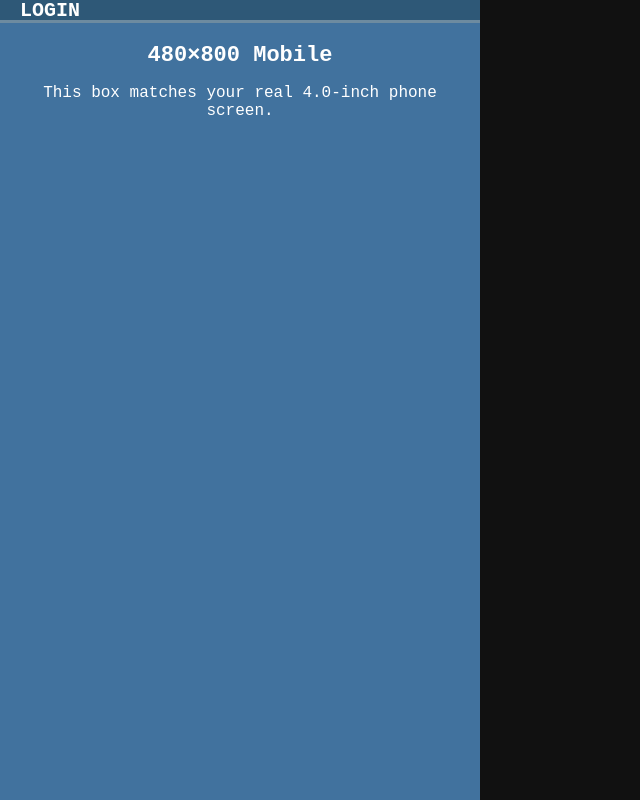
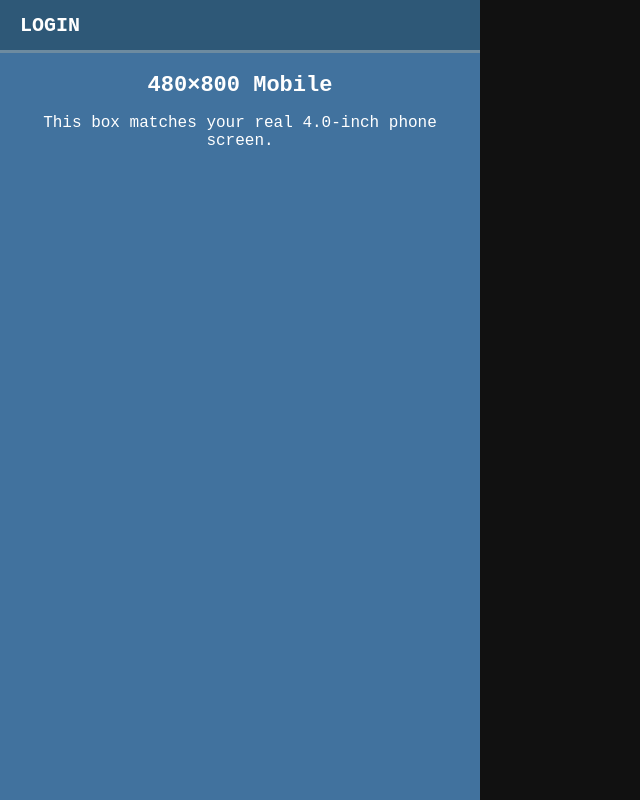
Before and after one commit to matveism/ExpU, a plain HTML site: page index.html in a window 1280 px wide. Shown: the whole page, without its empty margins (0-640 px from the left). Drawn offline with Linux system fonts and the light colour scheme.

Commit message:
Update index.html

```diff
--- a/index.html
+++ b/index.html
@@ -35,7 +35,7 @@ html, body {
 /* Header bar */
 .header {
   background-color: #2E5877; /* darker shade of blue */
-  height: 20px;
+  height: 50px;
   display: flex;
   align-items: center;
   padding-left: 20px;
```
